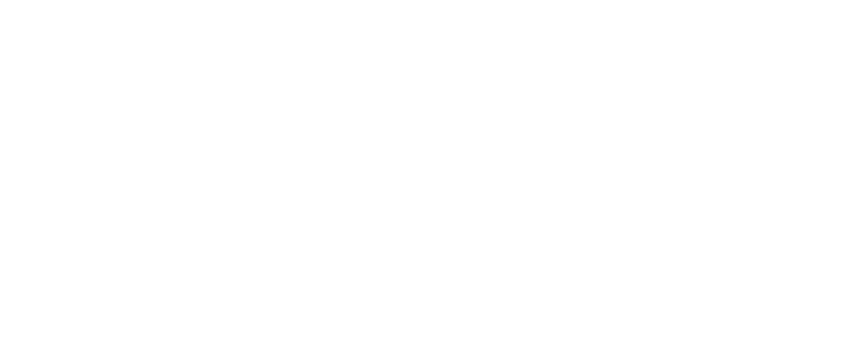
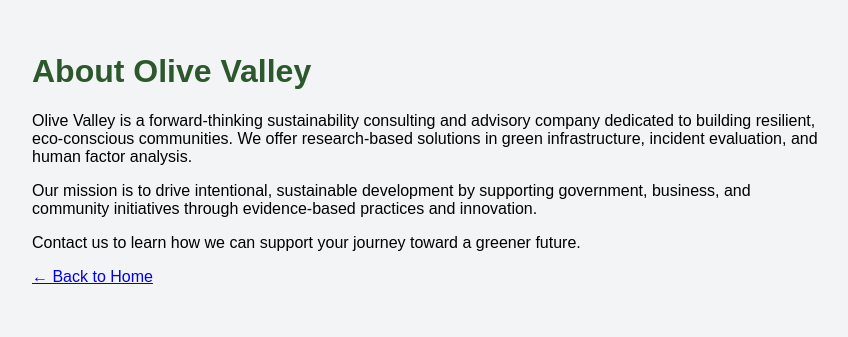
Before and after one commit to OliveValley/olivevalley.github.io, a plain HTML site: page about.html in a window 1280 px wide. Shown: the whole page, without its empty margins (208-1056 px from the left). Drawn offline with Linux system fonts and the light colour scheme.

Commit message:
Update about.html
Add full About website

```diff
--- a/about.html
+++ b/about.html
@@ -1 +1,35 @@
-<!-- About Us HTML here -->
+<!DOCTYPE html>
+<html lang="en">
+<head>
+  <meta charset="UTF-8" />
+  <meta name="viewport" content="width=device-width, initial-scale=1.0" />
+  <title>About Us | Olive Valley</title>
+  <style>
+    body {
+      font-family: Arial, sans-serif;
+      background-color: #f3f4f6;
+      padding: 2rem;
+      max-width: 800px;
+      margin: auto;
+    }
+    h1 {
+      color: #2d572c;
+    }
+  </style>
+</head>
+<body>
+  <h1>About Olive Valley</h1>
+  <p>
+    Olive Valley is a forward-thinking sustainability consulting and advisory company dedicated to building resilient, eco-conscious communities. We offer research-based solutions in green infrastructure, incident evaluation, and human factor analysis.
+  </p>
+  <p>
+    Our mission is to drive intentional, sustainable development by supporting government, business, and community initiatives through evidence-based practices and innovation.
+  </p>
+  <p>
+    Contact us to learn how we can support your journey toward a greener future.
+  </p>
+  <p>
+    <a href="index.html">← Back to Home</a>
+  </p>
+</body>
+</html>
```
